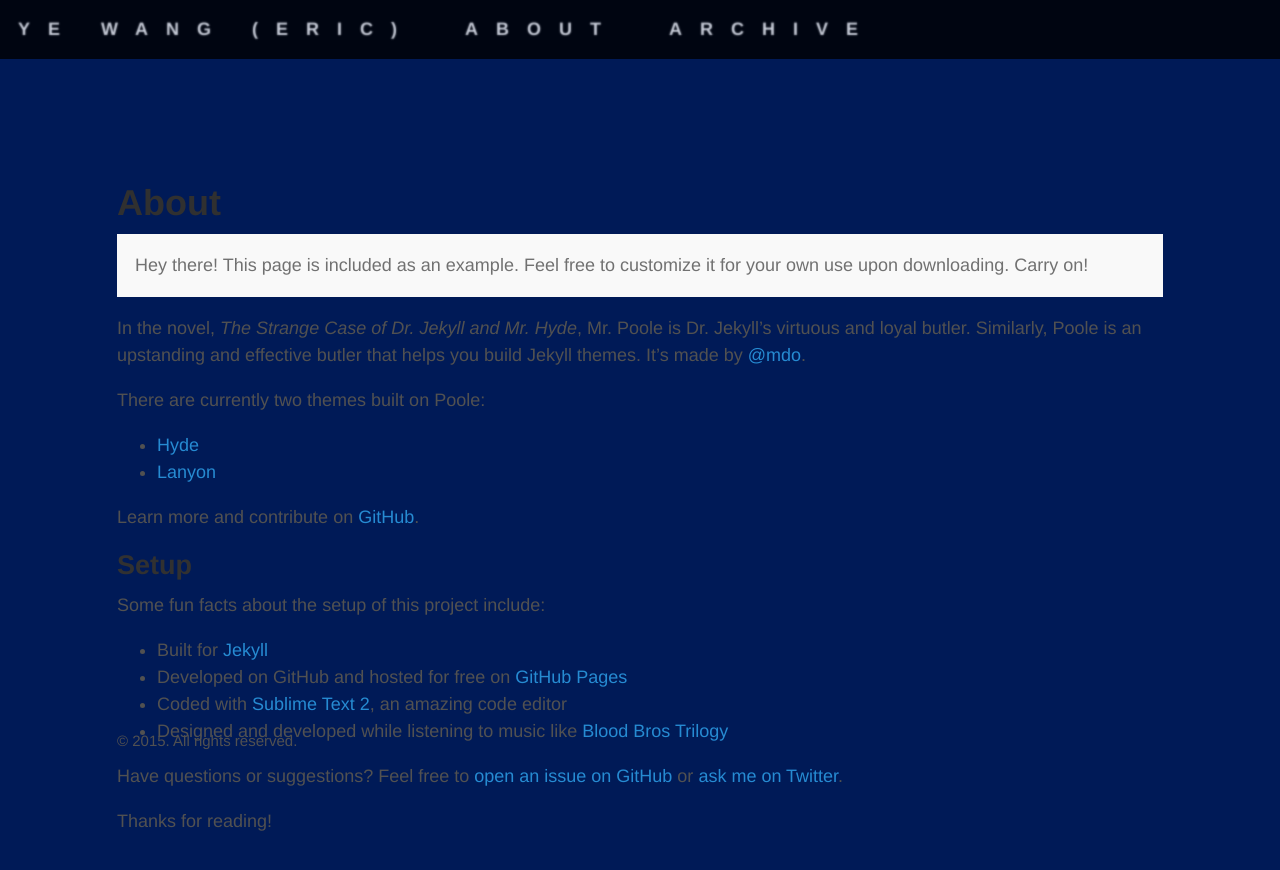
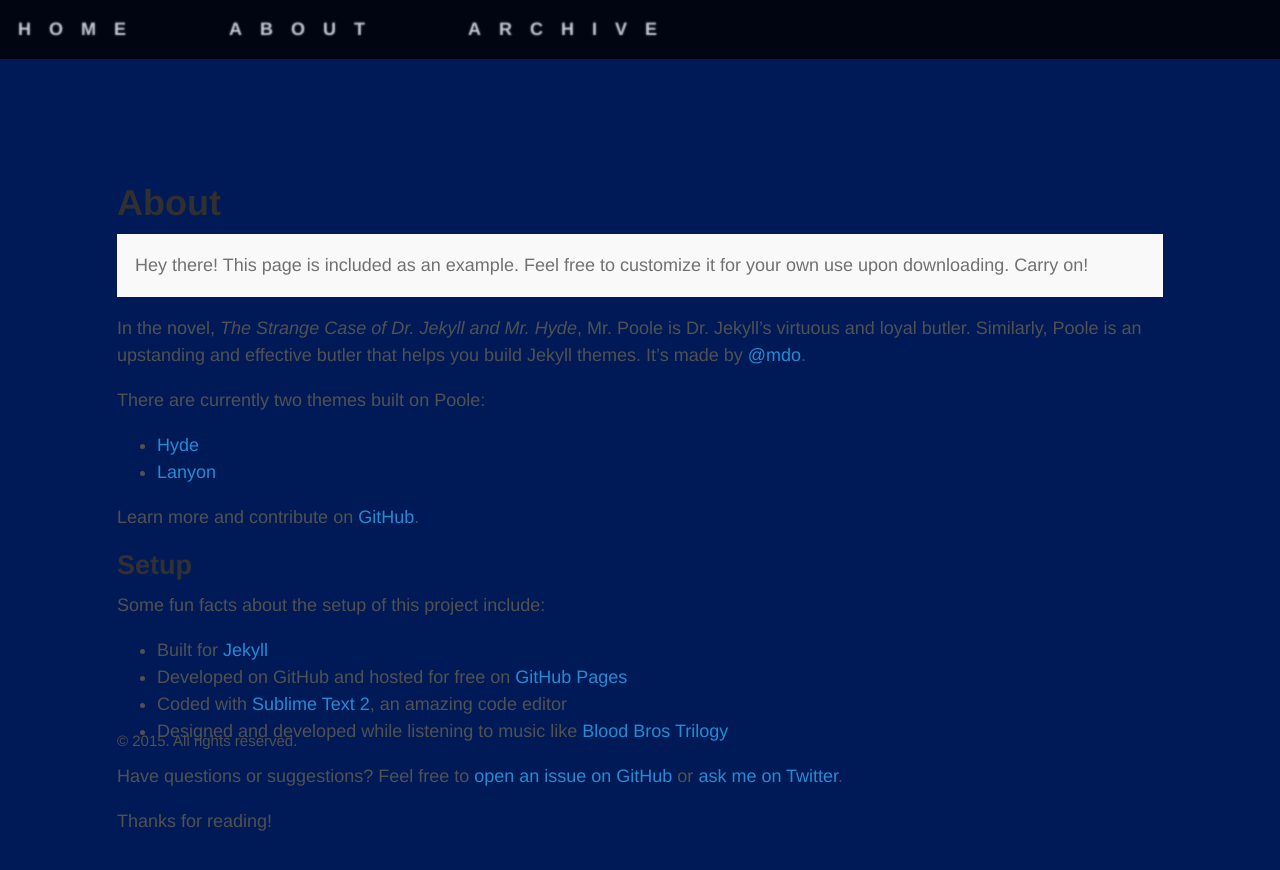
Before and after one commit to ericyewang/ericyewang.github.io, a Jekyll site: the page built from about.md, in a window 1280 px wide. Shown: the top 870 px of the page. Built offline with Jekyll 4.4.1, drawn with Linux system fonts in a browser that asks for light colours.

Commit message:
Update default.html

```diff
--- a/_layouts/default.html
+++ b/_layouts/default.html
@@ -7,9 +7,10 @@
 
       <header class="masthead">
         <h3 class="masthead-title">
-          <a href="{{ site.baseurl }}/">{{ site.title }}</a>
+          <a href="{{ site.baseurl }}/">Home</a>
           {% for page in site.pages_list %}
-              &nbsp;&nbsp;&nbsp;&nbsp;&nbsp;&nbsp;&nbsp;&nbsp;&nbsp;<a href="{{ page[1]  }}">{{ page[0] }}</a>
+              &nbsp;&nbsp;&nbsp;&nbsp;&nbsp;&nbsp;&nbsp;&nbsp;&nbsp;&nbsp;&nbsp;&nbsp;&nbsp;&nbsp;&nbsp;
+              <a href="{{ page[1]  }}">{{ page[0] }}</a>
           {% endfor %}
         </h3>
       </header>
```
